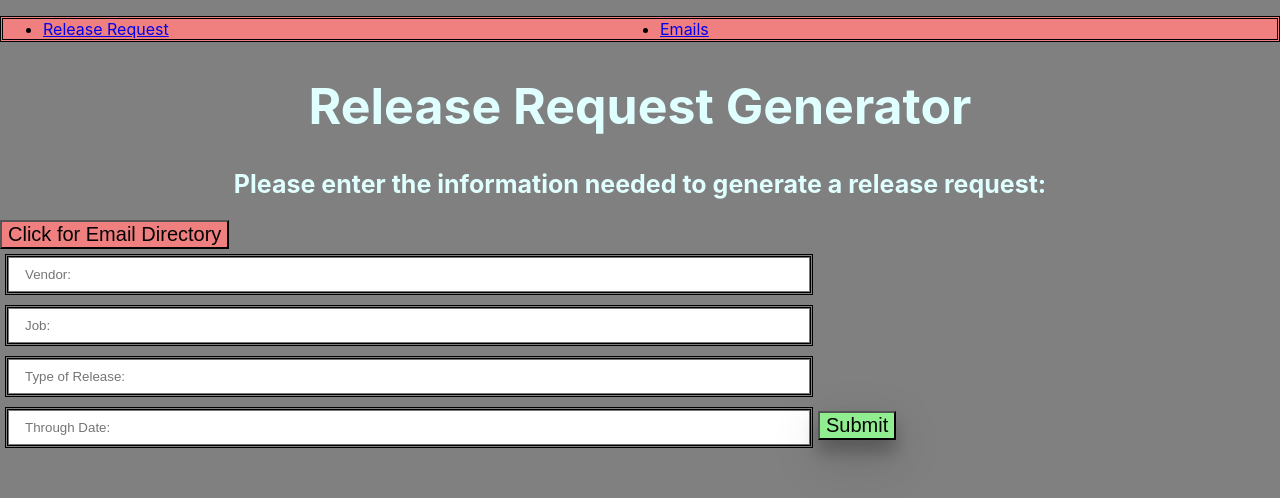
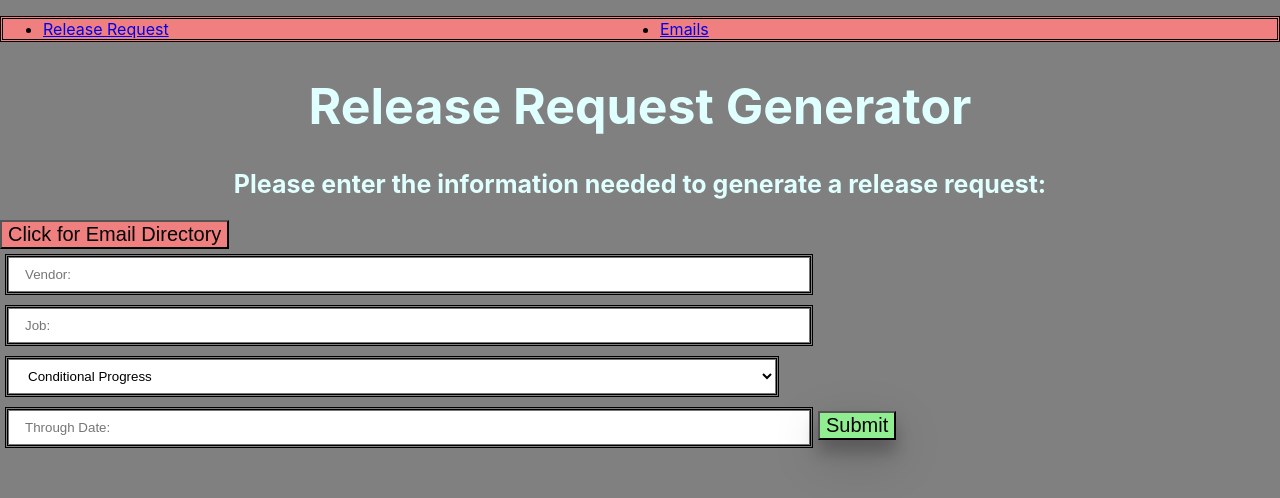
Before and after one commit to Hey-Zeus-byte/release-request, a React (Create React App) app: page / in a window 1280 px wide. Shown: the top 498 px of the page. Built offline with nearby package versions, Linux system fonts and the light colour scheme.

Commit message:
new updates

```diff
--- a/src/EmailStyle.css
+++ b/src/EmailStyle.css
@@ -5,6 +5,14 @@
   margin: 10px;
   border-style: double;
 }
+.emailList2 {
+  font-size: 20px;
+  color: black;
+  background-color: lightyellow;
+  margin: 10px;
+  border-style: double;
+}
+
 .crimson {
   color: crimson;
 }
--- a/src/pages/Emails.jsx
+++ b/src/pages/Emails.jsx
@@ -80,7 +80,7 @@ const Emails = () => {
         <li className="crimson">Email: {contacts[0].email}</li>
         <li>Company: {contacts[0].company}</li>
       </ul>
-      <ul className="emailList">
+      <ul className="emailList2">
         <li>Name: {contacts[1].name}</li>
         <li className="crimson">Email: {contacts[1].email}</li>
         <li>Company: {contacts[1].company}</li>
@@ -90,7 +90,7 @@ const Emails = () => {
         <li className="crimson">Email: {contacts[2].email}</li>
         <li>Company: {contacts[2].company}</li>
       </ul>
-      <ul className="emailList">
+      <ul className="emailList2">
         <li>Name: {contacts[3].name}</li>
         <li className="crimson">Email: {contacts[3].email}</li>
         <li>Company: {contacts[3].company}</li>
@@ -100,11 +100,47 @@ const Emails = () => {
         <li className="crimson">Email: {contacts[4].email}</li>
         <li>Company: {contacts[4].company}</li>
       </ul>
-      <ul className="emailList">
+      <ul className="emailList2">
         <li>Name: {contacts[5].name}</li>
         <li className="crimson">Email: {contacts[5].email}</li>
         <li>Company: {contacts[5].company}</li>
       </ul>
+      <ul className="emailList">
+        <li>Name: {contacts[6].name}</li>
+        <li className="crimson">Email: {contacts[6].email}</li>
+        <li>Company: {contacts[6].company}</li>
+      </ul>
+      <ul className="emailList2">
+        <li>Name: {contacts[7].name}</li>
+        <li className="crimson">Email: {contacts[7].email}</li>
+        <li>Company: {contacts[7].company}</li>
+      </ul>
+      <ul className="emailList">
+        <li>Name: {contacts[8].name}</li>
+        <li className="crimson">Email: {contacts[8].email}</li>
+        <li>Company: {contacts[8].company}</li>
+      </ul>
+      <ul className="emailList2">
+        <li>Name: {contacts[9].name}</li>
+        <li className="crimson">Email: {contacts[9].email}</li>
+        <li>Company: {contacts[9].company}</li>
+      </ul>
+      <ul className="emailList">
+        <li>Name: {contacts[10].name}</li>
+        <li className="crimson">Email: {contacts[10].email}</li>
+        <li>Company: {contacts[10].company}</li>
+      </ul>
+      <ul className="emailList2">
+        <li>Name: {contacts[11].name}</li>
+        <li className="crimson">Email: {contacts[11].email}</li>
+        <li>Company: {contacts[11].company}</li>
+      </ul>
+      <ul className="emailList">
+        <li>Name: {contacts[12].name}</li>
+        <li className="crimson">Email: {contacts[12].email}</li>
+        <li>Company: {contacts[12].company}</li>
+      </ul>
+
       <button
         onClick={() => {
           navigate("/");
--- a/src/pages/ReleaseRequest.jsx
+++ b/src/pages/ReleaseRequest.jsx
@@ -59,14 +59,48 @@ const ReleaseRequest = () => {
           onChange={handleInput}
           placeholder="Job:"
         />
-        <input
+        <select className="inputs">
+          <option
+            onChange={handleInput}
+            type="text"
+            name="release"
+            value={state.release}
+          >
+            Conditional Progress
+          </option>
+          <option
+            onChange={handleInput}
+            type="text"
+            name="release"
+            value={state.release}
+          >
+            Unconditional Progress
+          </option>
+          <option
+            onChange={handleInput}
+            type="text"
+            name="release"
+            value={state.release}
+          >
+            Conditional Final
+          </option>
+          <option
+            onChange={handleInput}
+            type="text"
+            name="release"
+            value={state.release}
+          >
+            Unconditional Final
+          </option>
+        </select>
+        {/* <input
           type="text"
           name="release"
           className="inputs"
           value={state.release}
           onChange={handleInput}
           placeholder="Type of Release:"
-        />
+        /> */}
         <input
           type="text"
           name="thruDate"
```
